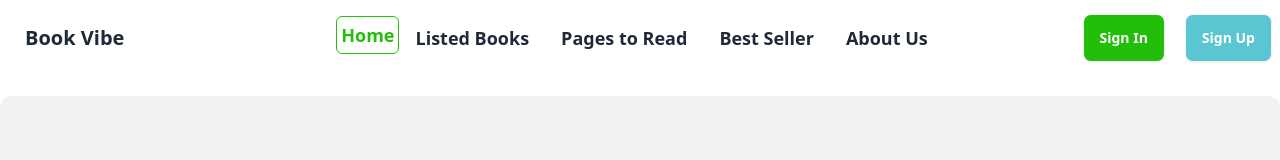
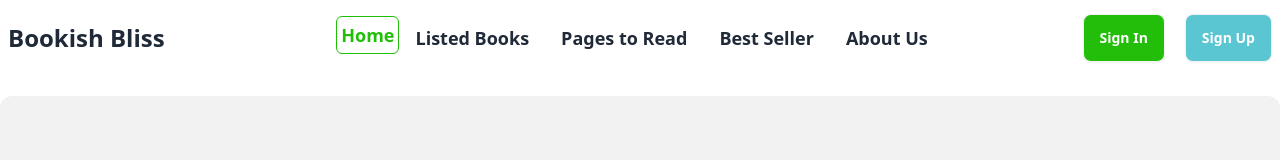
Before and after one commit to rahat4595/knowledgeable-books-react, a React (Vite) app: page / in a window 1280 px wide. Shown: the top 160 px of the page. Built offline with nearby package versions, Linux system fonts and the light colour scheme.

Commit message:
added ReadMe file

```diff
--- a/package.json
+++ b/package.json
@@ -5,7 +5,7 @@
   "type": "module",
   "scripts": {
     "dev": "vite",
-    "build": "vite build && cp dist/index.html dist/200.html",
+    "build": "vite build",
     "lint": "eslint . --ext js,jsx --report-unused-disable-directives --max-warnings 0",
     "preview": "vite preview"
   },
--- a/src/components/Header/Header.jsx
+++ b/src/components/Header/Header.jsx
@@ -31,7 +31,7 @@
                         }
                     </ul>
                 </div>
-                <a className="btn btn-ghost text-xl">Book Vibe</a>
+                <h1 className="text-md lg:text-2xl font-bold">Bookish Bliss</h1>
             </div>
             <div className="navbar-center hidden lg:flex">
                 <ul className="menu menu-horizontal px-1">
```
Also changed, not shown: 1 other file (tests, documents, lock files or other folders).
